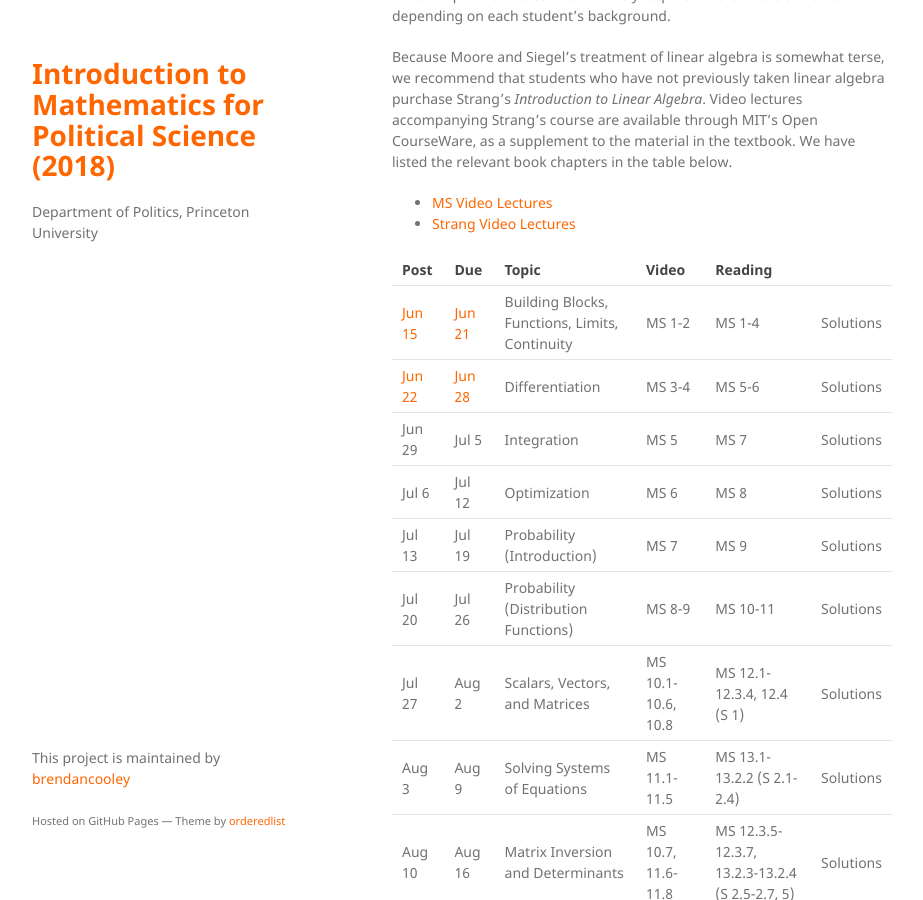
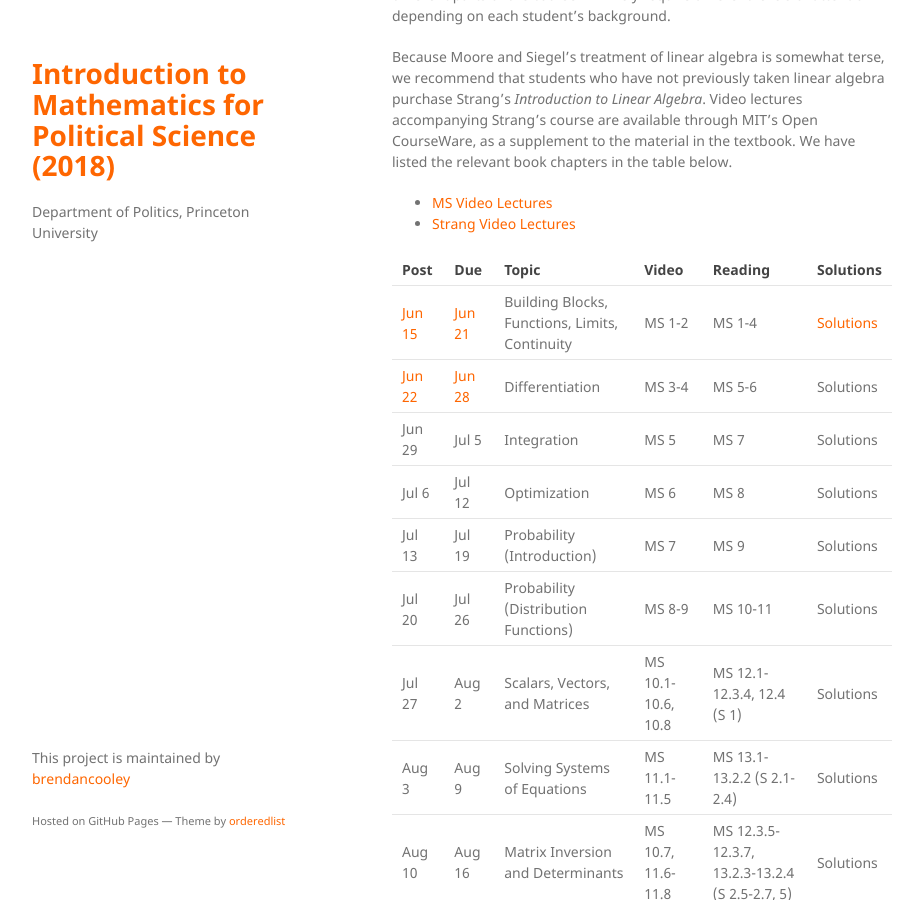
Before and after one commit to brendancooley/imps2019, a Jekyll site: the page built from index.md, in a window 1280 px wide and 900 px high, scrolled down 2579 px. Shown: the whole window, without its empty margins (178-1101 px from the left). Built offline with Jekyll 4.4.1, drawn with Linux system fonts in a browser that asks for light colours; nearby versions of some CDN libraries; a script that is not in the unit is left out; our own code applies the rules of GitHub Pages for plain Markdown files.

Commit message:
ps1 solutions

```diff
--- a/index.md
+++ b/index.md
@@ -70,9 +70,9 @@ Because Moore and Siegel's treatment of linear algebra is somewhat terse, we rec
 - [MS Video Lectures](https://www.youtube.com/channel/UCrA2SLUKnV6yjdgIfDwFeGg/playlists)
 - [Strang Video Lectures](https://ocw.mit.edu/courses/mathematics/18-06-linear-algebra-spring-2010/video-lectures/)
 
-| Post   | Due    | Topic                                          | Video              | Reading                                        |
+| Post   | Due    | Topic                                          | Video              | Reading                                        | Solutions |
 |--------|--------|------------------------------------------------|--------------------|------------------------------------------------|---|
-| [Jun 15](https://rawgit.com/brendancooley/imps2018/master/psets/PS1.pdf) | [Jun 21](https://www.dropbox.com/request/2qDgPFUU9eA8OHMBvPEk) | Building Blocks, Functions, Limits, Continuity | MS 1-2             | MS 1-4                                         | Solutions |
+| [Jun 15](https://rawgit.com/brendancooley/imps2018/master/psets/PS1.pdf) | [Jun 21](https://www.dropbox.com/request/2qDgPFUU9eA8OHMBvPEk) | Building Blocks, Functions, Limits, Continuity | MS 1-2             | MS 1-4                                         | [Solutions](https://rawgit.com/brendancooley/imps2018/master/solutions/PS1.pdf) |
 | [Jun 22](https://rawgit.com/brendancooley/imps2018/master/psets/PS2.pdf) | [Jun 28](https://www.dropbox.com/request/0LREaBVccW7VKUZ5YwYN) | Differentiation                                | MS 3-4             | MS 5-6                                         | Solutions |
 | Jun 29 | Jul 5  | Integration                                    | MS 5               | MS 7                                           | Solutions |
 | Jul 6  | Jul 12 | Optimization                                   | MS 6               | MS 8                                           | Solutions |
```
Also changed, not shown: 2 other files.
